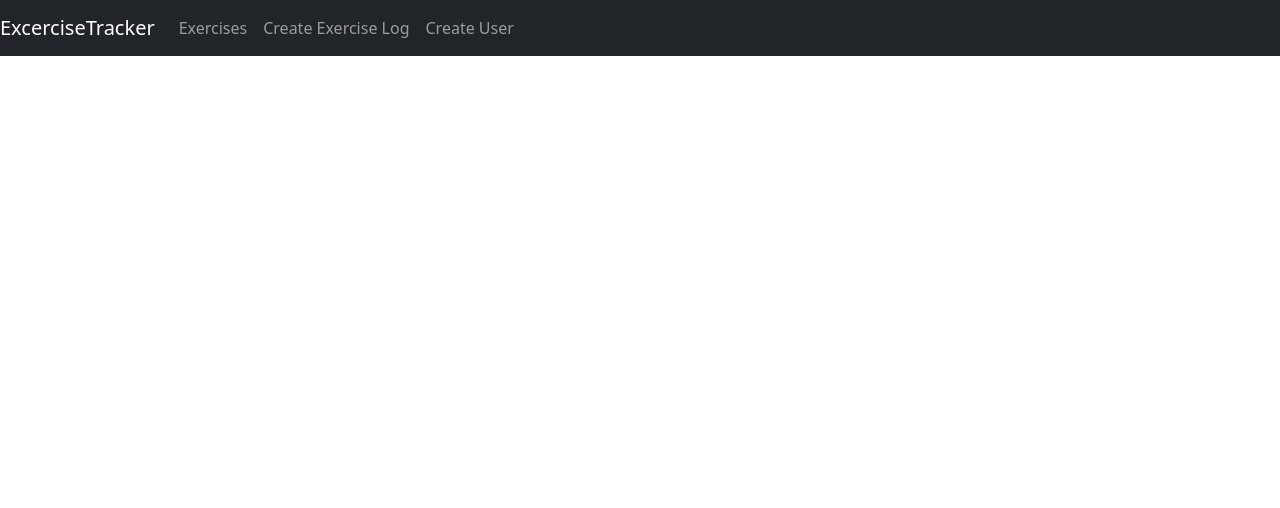
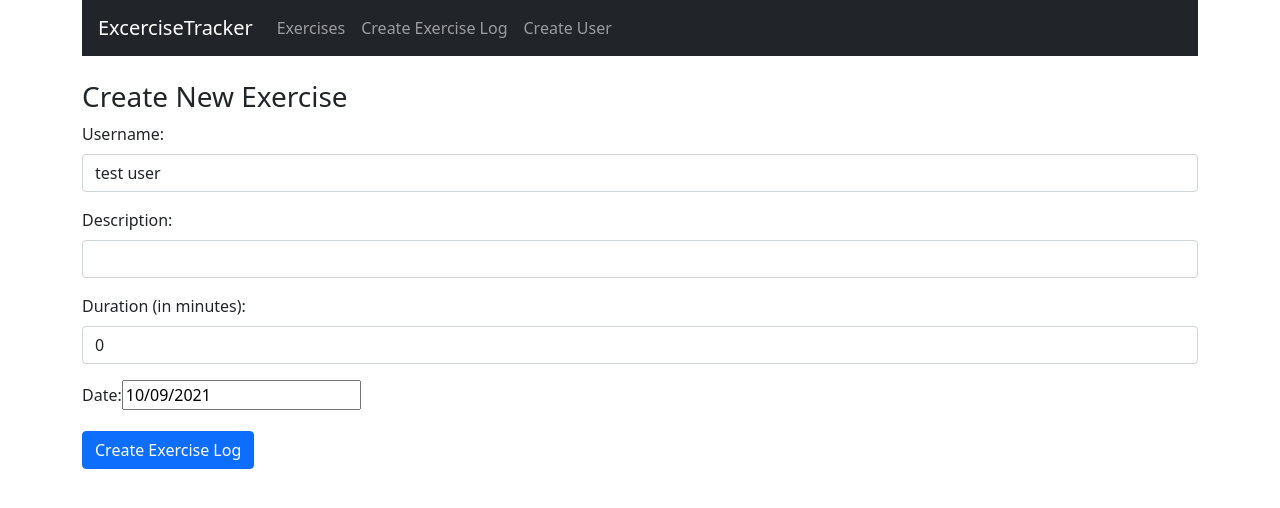
Before and after one commit to schucherta8/exercise-tracker-app, a React (Create React App) app in the folder client/: page /create in a window 1280 px wide. Shown: the top 508 px of the page. Built offline with nearby package versions, Linux system fonts and the light colour scheme; the HTML template or start-up script is replaced by a standard one.

Commit message:
Created stub component classes. Create exercise component reads user input from form. Added datepicker to package.

```diff
--- a/client/package.json
+++ b/client/package.json
@@ -8,6 +8,7 @@
     "@testing-library/user-event": "^12.8.3",
     "bootstrap": "^5.1.3",
     "react": "^17.0.2",
+    "react-datepicker": "^4.2.1",
     "react-dom": "^17.0.2",
     "react-router-dom": "^5.3.0",
     "react-scripts": "4.0.3",
--- a/client/public/index.html
+++ b/client/public/index.html
@@ -1,4 +1,4 @@
-<!DOCTYPE html>
+<!doctype html>
 <html lang="en">
   <head>
     <meta charset="utf-8" />
@@ -11,11 +11,16 @@
     />
     <link rel="apple-touch-icon" href="%PUBLIC_URL%/logo192.png" />
     <link rel="manifest" href="%PUBLIC_URL%/manifest.json" />
+    <link rel="stylesheet" href="https://maxcdn.bootstrapcdn.com/bootstrap/4.0.0/css/bootstrap.min.css" integrity="sha384-Gn5384xqQ1aoWXA+058RXPxPg6fy4IWvTNh0E263XmFcJlSAwiGgFAW/dAiS6JXm" crossorigin="anonymous">
 
     <title>Exercise Tracker</title>
   </head>
   <body>
     <noscript>You need to enable JavaScript to run this app.</noscript>
     <div id="root"></div>
+
+    <script src="https://code.jquery.com/jquery-3.2.1.slim.min.js" integrity="sha384-KJ3o2DKtIkvYIK3UENzmM7KCkRr/rE9/Qpg6aAZGJwFDMVNA/GpGFF93hXpG5KkN" crossorigin="anonymous"></script>
+    <script src="https://cdnjs.cloudflare.com/ajax/libs/popper.js/1.12.9/umd/popper.min.js" integrity="sha384-ApNbgh9B+Y1QKtv3Rn7W3mgPxhU9K/ScQsAP7hUibX39j7fakFPskvXusvfa0b4Q" crossorigin="anonymous"></script>
+    <script src="https://maxcdn.bootstrapcdn.com/bootstrap/4.0.0/js/bootstrap.min.js" integrity="sha384-JZR6Spejh4U02d8jOt6vLEHfe/JQGiRRSQQxSfFWpi1MquVdAyjUar5+76PVCmYl" crossorigin="anonymous"></script>
   </body>
 </html>
--- a/client/src/App.js
+++ b/client/src/App.js
@@ -10,12 +10,14 @@ import CreateUser from './components/create-user.component';
 function App() {
   return (
     <Router>
-      <Navbar/>
-      <br />
-      {/* <Route path="/" exact component={ExerciseList} />
-      <Route path="/edit/:id" component={EditExercise} />
-      <Route path="/create" component={CreateExercise} />
-      <Route path="/user" component={CreateUser} /> */}
+      <div className="container">
+        <Navbar/>
+        <br />
+        <Route path="/" exact component={ExerciseList} />
+        <Route path="/edit/:id" component={EditExercise} />
+        <Route path="/create" component={CreateExercise} />
+        <Route path="/user" component={CreateUser} />
+      </div>
     </Router>
   );
 }
--- a/client/src/components/create-exercise.component.js
+++ b/client/src/components/create-exercise.component.js
@@ -0,0 +1,107 @@
+import React, { Component } from 'react';
+import DatePicker from 'react-datepicker';
+import "react-datepicker/dist/react-datepicker.css";
+
+export default class CreateExercise extends Component {
+	constructor(props) {
+		super(props);
+		this.state = {
+			username: '',
+			description: '',
+			duration: 0,
+			date: new Date(),
+			users: [],
+		};
+		this.onChange = this.onChange.bind(this);
+		this.onDate = this.onDate.bind(this);
+		this.onSubmit = this.onSubmit.bind(this);
+	}
+
+	componentDidMount() {
+		this.setState({
+			users: ['test user'],
+			username: 'test user',
+		});
+	}
+
+	onChange(e) {
+		this.setState({[e.target.name]: e.target.value});
+	}
+
+	onDate(date) {
+		this.setState({date: date});
+	}
+
+	onSubmit(e) {
+		e.preventDefault();
+
+		const exercise = {
+			username: this.state.username,
+			description: this.state.description,
+			duration: this.state.duration,
+			date: this.state.date,
+		};
+		//Submit Exercise to database
+		window.location = '/';
+	}
+	render() {
+		return (
+			<div>
+				<h3>Create New Exercise</h3>
+				<form onSubmit={this.onSubmit}>
+					<div className="form-group">
+						<label>Username: </label>
+						<select
+							ref="userInput"
+							required
+							className="form-control"
+							value={this.state.username}
+							onChange={this.onChange}>
+							{
+								this.state.users.map(user =>
+								<option
+									key={user}
+									value={user}>
+									{user}
+								</option>)
+							}
+						</select>
+					</div>
+					<div className="form-group">
+						<label>Description: </label>
+						<input
+							type="text"
+							name="description"
+							required
+							className="form-control"
+							value={this.state.description}
+							onChange={this.onChange} />
+					</div>
+					<div className="form-group">
+						<label>Duration (in minutes): </label>
+						<input
+							type="text"
+							name="duration"
+							required
+							className="form-control"
+							value={this.state.duration}
+							onChange={this.onChange} />
+					</div>
+					<div className="form-group">
+						<label>Date: </label>
+						<DatePicker
+							selected={this.state.date}
+							onChange={this.onDate}
+						/>
+					</div>
+
+					<button
+						type="submit"
+						className="btn btn-primary">
+					Create Exercise Log
+					</button>
+				</form>
+			</div>
+		)
+	}
+}
--- a/client/src/components/create-user.component.js
+++ b/client/src/components/create-user.component.js
@@ -0,0 +1,15 @@
+import React, { Component } from 'react';
+
+export default class CreateUser extends Component {
+	constructor(props) {
+		super(props);
+	}
+
+	render() {
+		return (
+			<div>
+				<p>You are on the Create User component!</p>
+			</div>
+		)
+	}
+}
--- a/client/src/components/edit-exercise.component.js
+++ b/client/src/components/edit-exercise.component.js
@@ -0,0 +1,15 @@
+import React, { Component } from 'react';
+
+export default class EditExercise extends Component {
+	constructor(props) {
+		super(props);
+	}
+
+	render() {
+		return (
+			<div>
+				<p>You are on the Edit Exercise component!</p>
+			</div>
+		)
+	}
+}
--- a/client/src/components/exercises-list.component.js
+++ b/client/src/components/exercises-list.component.js
@@ -0,0 +1,15 @@
+import React, { Component } from 'react';
+
+export default class ExercisesList extends Component {
+	constructor(props) {
+		super(props);
+	}
+
+	render() {
+		return (
+			<div>
+				<p>You are on the Exercise List component!</p>
+			</div>
+		)
+	}
+}
```
Also changed, not shown: 1 other file (tests, documents, lock files or other folders).
